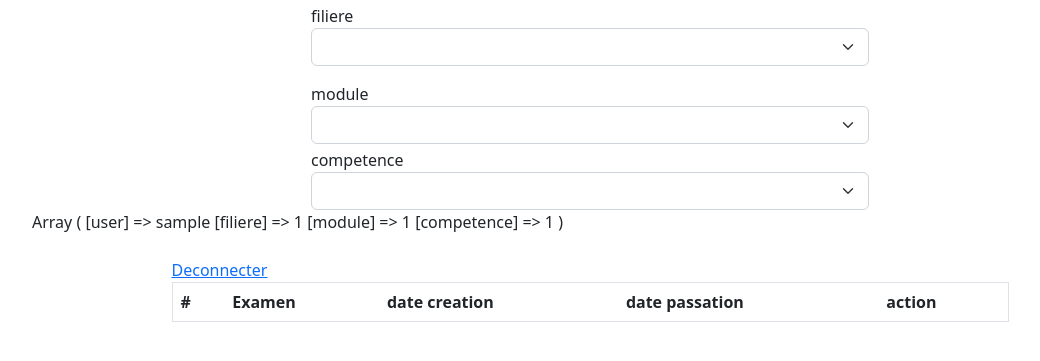
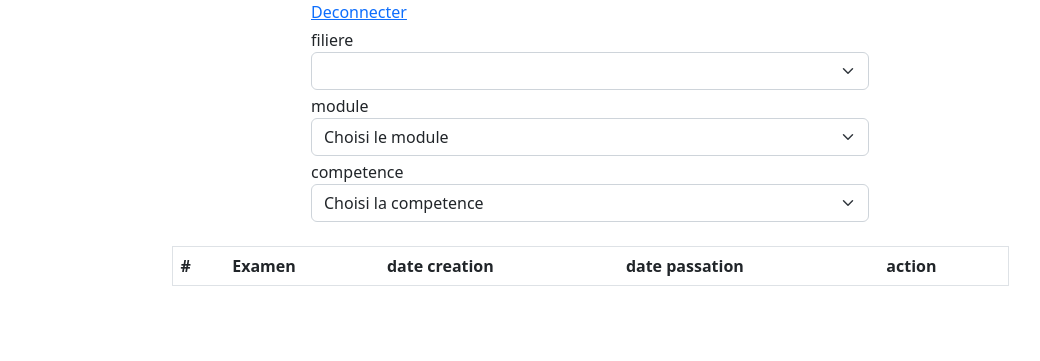
Before and after one commit to ayadi1/quiz_class_tp, a PHP site: page /menu/gererExamen.php in a window 1280 px wide. Shown: the top 361 px of the page, without its empty margins (50-1090 px from the left). Run offline with PHP 8.4, Linux system fonts and the light colour scheme; the visitor is signed in with stand-in values (Sample User, id 1); lists and menus that the app fills with data are empty.

Commit message:
fix: problem with select box

```diff
--- a/menu/gererExamen.php
+++ b/menu/gererExamen.php
@@ -46,19 +46,19 @@ if (isset($_POST["update"])) {
 if (isset($_POST["filiere"])) {
     $idFiliere = $_POST["filiere"];
     $_SESSION['filiere'] = $idFiliere;
-    $modules = ModuleAssurer::retournerModules($conn, $idFiliere, $user->getId());
+    $modules = ModuleAssurer::retournerModules($conn, (int)$idFiliere, $user->getId());
 }
 
 if (isset($_POST["module"])) {
     $idModule = $_POST["module"];
     $_SESSION['module'] = $idModule;
-    $competences = Module::retournerCompetences($conn, $idModule);
+    $competences = Module::retournerCompetences($conn, (int)$idModule);
 }
 
 if (isset($_POST["competence"])) {
     $idCompetence = $_POST["competence"];
     $_SESSION['competence'] = $idCompetence;
-    $examens = Competence::returnerExamens($conn, $idCompetence);
+    $examens = Competence::returnerExamens($conn, (int)$idCompetence);
     // $competence = new Competence();
     // $competence->setId($idCompetence);
     // $examens = $competence->returner_Examens($conn);
@@ -66,7 +66,7 @@ if (isset($_POST["competence"])) {
 
 function optionSelected($choix, $currentId): string
 {
-    return (isset($_SESSION[$choix]) && $_SESSION[$choix] === $currentId) ? "selected" : "";
+    return (isset($_SESSION[$choix]) && (int)$_SESSION[$choix] === $currentId) ? "selected" : "";
 }
 
 ?>
@@ -77,15 +77,17 @@ function optionSelected($choix, $currentId): string
 
 <div class="container">
     <div class="w-50 m-auto">
+        <a href="../router/logoutRouter.php"> Deconnecter </a>
+        <form method="post">
             <div class="mt-1">
-            <form method="post">
                 <div>
                     <label for="">filiere</label>
                     <select required class="form-select" name="filiere" onchange="submit()" id="selectFiliere">
                         <!-- <option value="" hidden></option> -->
                         <?php foreach ($filieres as $filiere) : ?>
+                            <option value="" hidden>Choisi la filiere</option>
                             <option <?= optionSelected('filiere', $filiere->getId()) ?>
-                                    value="<?= $filiere->getId(); ?>"><?= $filiere->getLibFiliere(); ?></option>
+                                    value="<?= $filiere->getId() ?>"><?= $filiere->getLibFiliere() ?></option>
                         <?php endforeach;
                         unset($filieres, $filiere);
                         ?>
@@ -97,10 +99,11 @@ function optionSelected($choix, $currentId): string
             <div class="mt-1">
                 <label for="">module</label>
                 <select class="form-select" name="module" id="" onchange="submit()">
+                    <option value="" hidden>Choisi le module</option>
                     <?php if (isset($idFiliere)) : ?>
                         <?php foreach ($modules as $module) : ?>
                             <option <?= optionSelected('module', $module->getId()) ?>
-                                value="<?= $module->getId() ?>"><?= $module->getLibModule(); ?></option>
+                                    value="<?= $module->getId() ?>"><?= $module->getLibModule() ?></option>
                         <?php endforeach;
                         unset($modules, $module);
                         ?>
@@ -111,10 +114,11 @@ function optionSelected($choix, $currentId): string
             <div class="mt-1">
                 <label for="">competence</label>
                 <select class="form-select" name="competence" id="" onchange="submit()">
+                    <option value="" selected hidden>Choisi la competence</option>
                     <?php if (isset($idModule)) : ?>
                         <?php foreach ($competences as $competence) : ?>
                             <option <?= optionSelected('competence', $competence->getId()) ?>
-                                value="<?= $competence->getId() ?>"><?= $competence->getLibCompetence(); ?></option>
+                                    value="<?= $competence->getId() ?>"><?= $competence->getLibCompetence() ?></option>
                         <?php endforeach;
                         unset($competences, $competence);
                         ?>
@@ -122,9 +126,6 @@ function optionSelected($choix, $currentId): string
                 </select>
             </div>
         </form>
-    </div>
-    <div>
-        <?php print_r($_SESSION); ?>
     </div>
 
     <div class="w-75 m-auto mt-4">
@@ -162,5 +163,4 @@ function optionSelected($choix, $currentId): string
             <?php endif; ?>
             </tbody>
     </div>
-    <a href="../router/logoutRouter.php"> Deconnecter </a>
 </div>
--- a/modules/Module.php
+++ b/modules/Module.php
@@ -76,7 +76,7 @@ class Module
         // TODO implement here
         return [];
     }
-    public static function retournerCompetences(PDO $conn,  int $idModule)
+    public static function retournerCompetences(PDO $conn,  int $idModule): bool|array
     {
         try {
             $query = "SELECT * FROM `COMPETENCE`
@@ -91,7 +91,6 @@ class Module
 
             return $pdoS->fetchAll(PDO::FETCH_CLASS, 'Competence');
         } catch (\Throwable $th) {
-            print_r($th);
             return false;
         }
     }
```
Lines whose indentation alone changed are shown as unchanged.
